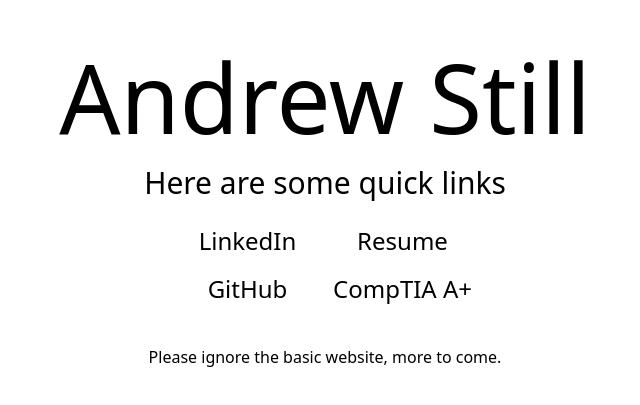
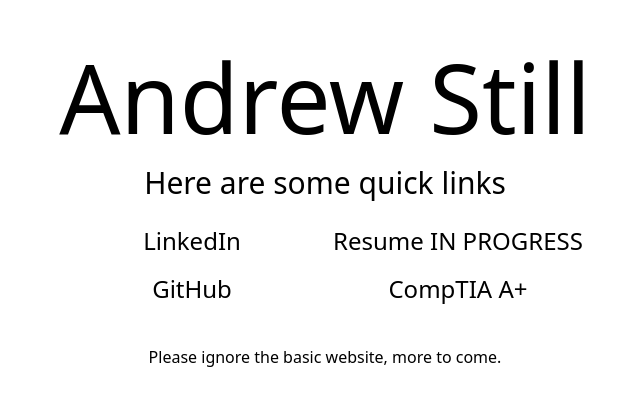
Before and after one commit to AndrewDragonCh/personal-website, a Next.js app: page / in a window 1280 px wide. Shown: the part 199-604 px from the top of the page, without its empty margins (315-955 px from the left). Built offline with nearby package versions, Linux system fonts and the light colour scheme.

Commit message:
Made it clear this resume is not final

```diff
--- a/src/app/page.tsx
+++ b/src/app/page.tsx
@@ -13,7 +13,7 @@ export default async function Home() {
         <p className="text-3xl mt-1">Here are some quick links</p>
         <div className="grid grid-cols-2 mt-4 place-items-center">
           <Link className="text-2xl m-2" href={"https://www.linkedin.com/in/andrew-still-yay/"} target="_blank">LinkedIn</Link>
-          <Link className="text-2xl m-2" href={"resume070224.pdf" as Route} target="_blank" rel="noopener noreferrer" locale={false}>Resume</Link>
+          <Link className="text-2xl m-2" href={"resume070224.pdf" as Route} target="_blank" rel="noopener noreferrer" locale={false}>Resume IN PROGRESS</Link>
           <Link className="text-2xl m-2" href={"https://github.com/AndrewDragonCh"} target="_blank">GitHub</Link>
           <Link className="text-2xl m-2" href={"https://www.credly.com/badges/d4f09d4c-567e-4be3-a9b6-7242eeab0847"} target="_blank">CompTIA A+</Link>
         </div>
```
